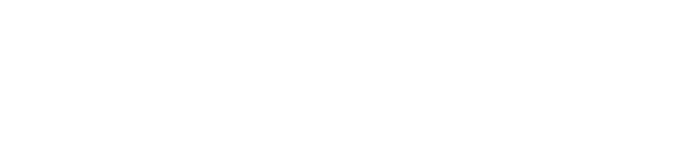
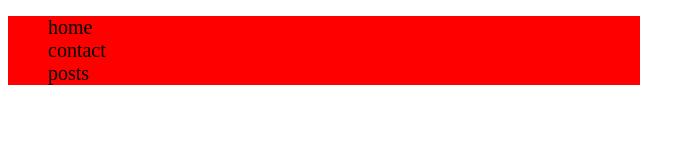
Before and after one commit to anitso/github-01, a plain HTML site: page index.html in a window 1280 px wide. Shown: the whole page, without its empty margins (0-695 px from the left). Drawn offline with Linux system fonts and the light colour scheme.

Commit message:
add header content and styles

```diff
--- a/index.html
+++ b/index.html
@@ -6,6 +6,20 @@
 	<title>lecture4</title>
 </head>
 <body>
-
+    <header>
+    	<nav>
+    		<ul>
+    			<li>
+    				<a href="#">home</a>
+    			</li>
+    			<li>
+    				<a href="#">contact</a>
+    			</li>
+    			<li>
+    				<a href="#">posts</a>
+    			</li>
+    		</ul>
+    	</nav>
+    </header>
 </body>
 </html>
--- a/style.css
+++ b/style.css
@@ -0,0 +1,12 @@
+ul {
+	list-style: none;
+}
+a {
+	text-decoration: none;
+	color: black;
+	font-size: 20px;
+}
+header {
+	background-color: red;
+	width: 50%;
+}
```
